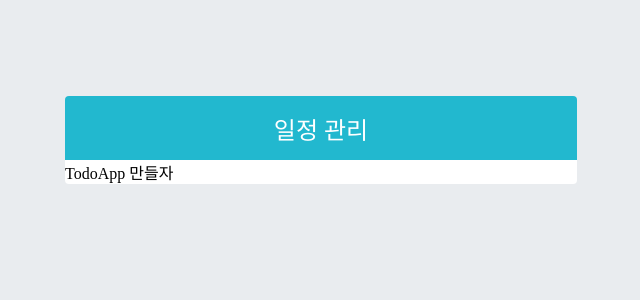
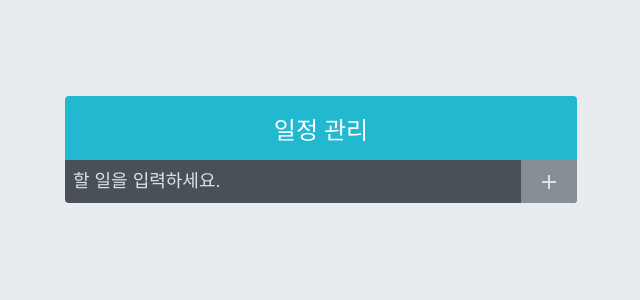
Before and after one commit to happyGGang/todo-app, a React (Create React App) app: page / in a window 1280 px wide. Shown: the top 300 px of the page, without its empty margins (319-959 px from the left). Built offline with nearby package versions, Linux system fonts and the light colour scheme.

Commit message:
[style] TodoInsert 스타일링

```diff
--- a/src/App.js
+++ b/src/App.js
@@ -1,8 +1,13 @@
 import './App.css';
+import TodoInsert from './components/TodoInsert';
 import TodoTemplate from './components/TodoTemplate';
 
 function App() {
-  return <TodoTemplate>TodoApp 만들자</TodoTemplate>;
+  return (
+    <TodoTemplate>
+      <TodoInsert />
+    </TodoTemplate>
+  );
 }
 
 export default App;
--- /dev/null
+++ b/src/components/TodoInsert.js
@@ -0,0 +1,16 @@
+import React from 'react';
+import { MdAdd } from 'react-icons/md';
+import './TodoInsert.scss';
+
+const TodoInsert = () => {
+  return (
+    <form className="TodoInsert">
+      <input type="text" placeholder="할 일을 입력하세요." />
+      <button type="submit">
+        <MdAdd />
+      </button>
+    </form>
+  );
+};
+
+export default TodoInsert;
--- /dev/null
+++ b/src/components/TodoInsert.scss
@@ -0,0 +1,35 @@
+.TodoInsert {
+  display: flex;
+  background: #495057;
+
+  input {
+    background: none;
+    outline: none;
+    border: none;
+    padding: 0.5rem;
+    font-size: 1.125rem;
+    line-height: 1.5;
+    color: #dee2e6;
+    &::placeholder {
+      color: #dee2e6;
+    }
+    flex: 1;
+  }
+  button{
+    background: none;
+    outline: none;
+    border: none;
+    background: #868e96;
+    color: #dee2e6;
+    padding-left: 1rem;
+    padding-right: 1rem;
+    font-size: 1.5rem;
+    display: flex;
+    align-items: center;
+    cursor: pointer;
+    transition: 0.1s background ease-in;
+    &:hover {
+      background: #adb5bd;
+    }
+  }
+}
--- a/src/components/TodoTemplate.scss
+++ b/src/components/TodoTemplate.scss
@@ -1,6 +1,7 @@
 .TodoTemplate {
   width: 512px;
-  margin: 0 auto;
+  margin-left: auto;
+  margin-right: auto;
   margin-top: 6rem;
   border-radius: 4px;
   overflow: hidden;
```
